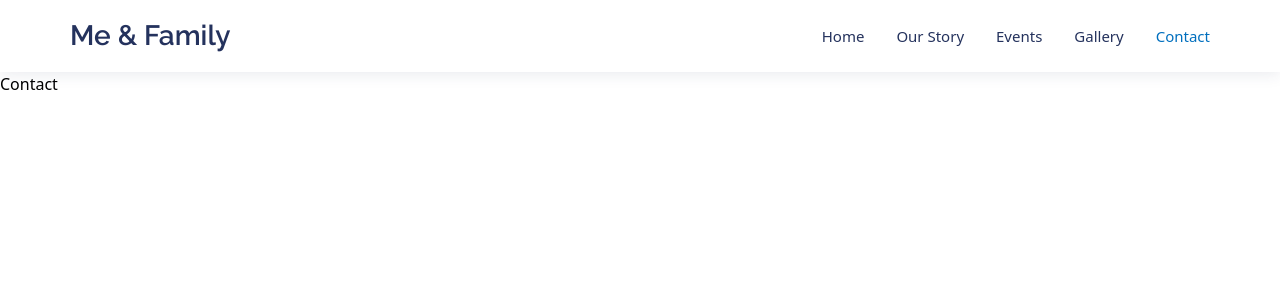
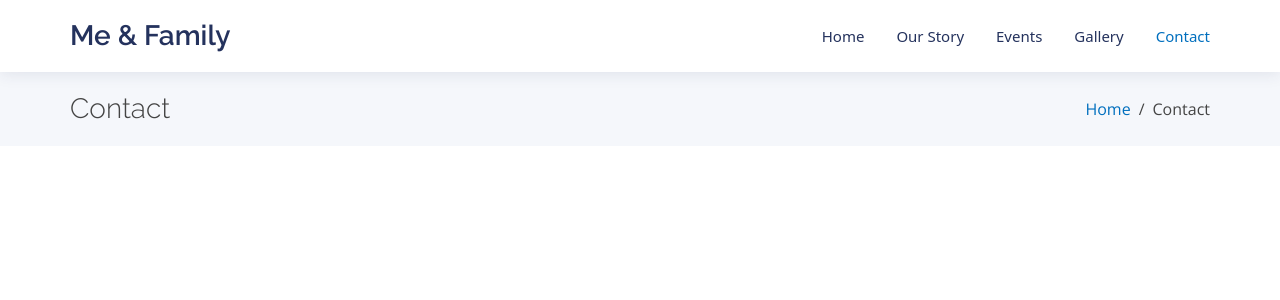
Before and after one commit to LucasBargas/projetos_tailwindcss, a React (Create React App) app in the folder me_family/: page /contact in a window 1280 px wide. Shown: the top 300 px of the page. Built offline with nearby package versions, Linux system fonts and the light colour scheme.

Commit message:
Componente de Título para cada página - criado e utilizado

```diff
--- a/me_family/public/index.html
+++ b/me_family/public/index.html
@@ -28,7 +28,7 @@
 
     <link rel="preconnect" href="https://fonts.googleapis.com">
     <link rel="preconnect" href="https://fonts.gstatic.com" crossorigin>
-    <link href="https://fonts.googleapis.com/css2?family=Raleway:wght@400;600;700&display=swap" rel="stylesheet">
+    <link href="https://fonts.googleapis.com/css2?family=Raleway:wght@300;400;600;700&display=swap" rel="stylesheet">
 
     <link rel="preconnect" href="https://fonts.googleapis.com">
     <link rel="preconnect" href="https://fonts.gstatic.com" crossorigin>
--- a/me_family/src/App.js
+++ b/me_family/src/App.js
@@ -12,7 +12,7 @@ const App = () => {
   return (
     <BrowserRouter>
       <Header />
-      <main className='390:mt-[66px] xs:mt-[72px]'>
+      <main className='390:mt-[66px] mt-[72px]'>
         <Routes>
           <Route path='/' element={<HomePage />} />
           <Route path='our-story' element={<OurStory />} />
--- /dev/null
+++ b/me_family/src/components/PageTitle/PageTitle.js
@@ -0,0 +1,23 @@
+import React from 'react';
+import { Link } from 'react-router-dom';
+
+const PageTitle = ({ pageCurrent }) => {
+  return (
+    <section className='app-space py-4 bg-[#f5f7fb]'>
+      <div className='app-container'>
+
+        <div className='text-font-color flex flex-col sm:flex-row sm:justify-between sm:items-center'>
+          <h1 className='font-raleway text-[28px] 390:text-2xl font-light'>{pageCurrent}</h1>
+
+          <ul className='flex font-open-sans'>
+            <li><Link className='text-sky-blue' to='/'>Home</Link></li>
+            <li className='before:content-["/"] before:px-2'>{pageCurrent}</li>
+          </ul>
+        </div>
+
+      </div>
+    </section>
+  )
+}
+
+export default PageTitle;
--- a/me_family/src/layout/Header/NavHeader/NavHeader.js
+++ b/me_family/src/layout/Header/NavHeader/NavHeader.js
@@ -1,11 +1,12 @@
-import React, { useEffect, useRef, useState } from 'react';
+import { useEffect, useRef, useState } from 'react';
 import { AiOutlineMenu } from 'react-icons/ai';
 import { IoClose } from 'react-icons/io5';
-import { NavLink } from 'react-router-dom';
+import { NavLink, useLocation } from 'react-router-dom';
 
 const NavHeader = () => {
   const [menuMobile, setMenuMobile] = useState(null);
   const navLinks = useRef();
+  const { pathname } = useLocation();
 
   const handleOutsideClick = ({ target, currentTarget }) => {
     if (target === currentTarget) setMenuMobile(null);
@@ -30,7 +31,9 @@ const NavHeader = () => {
         link.children[0].classList.remove('text-dark-blue');
       }
     })
-  }, []);
+
+    if (pathname === '/') navLinksArr[0].children[0].classList.add('text-sky-blue');
+  }, [pathname]);
 
   return (
     <div>
--- a/me_family/src/pages/Contact/Contact.js
+++ b/me_family/src/pages/Contact/Contact.js
@@ -1,8 +1,11 @@
 import React from 'react';
+import PageTitle from '../../components/PageTitle/PageTitle';
 
 const Contact = () => {
   return (
-    <div>Contact</div>
+    <>
+      <PageTitle pageCurrent='Contact' />
+    </>
   )
 }
 
--- a/me_family/src/pages/Events/Events.js
+++ b/me_family/src/pages/Events/Events.js
@@ -1,8 +1,11 @@
 import React from 'react';
+import PageTitle from '../../components/PageTitle/PageTitle';
 
 const Events = () => {
   return (
-    <div>Events</div>
+    <>
+      <PageTitle pageCurrent='Events' />
+    </>
   )
 }
 
--- a/me_family/src/pages/Gallery/Gallery.js
+++ b/me_family/src/pages/Gallery/Gallery.js
@@ -1,8 +1,11 @@
 import React from 'react';
+import PageTitle from '../../components/PageTitle/PageTitle';
 
 const Gallery = () => {
   return (
-    <div>Gallery</div>
+    <>
+      <PageTitle pageCurrent='Gallery' />
+    </>
   )
 }
 
--- a/me_family/src/pages/OurStory/OurStory.js
+++ b/me_family/src/pages/OurStory/OurStory.js
@@ -1,8 +1,11 @@
 import React from 'react';
+import PageTitle from '../../components/PageTitle/PageTitle';
 
 const OurStory = () => {
   return (
-    <div>OurStory</div>
+    <>
+      <PageTitle pageCurrent='Our Story' />
+    </>
   )
 }
 
--- a/me_family/tailwind.config.js
+++ b/me_family/tailwind.config.js
@@ -48,7 +48,6 @@ module.exports = {
     },
 
     screens: {
-      'xs': '480px',
       '390': {'max': '390px'},
       '276': {'max': '276px'},
       ...defaultTheme.screens,
```
